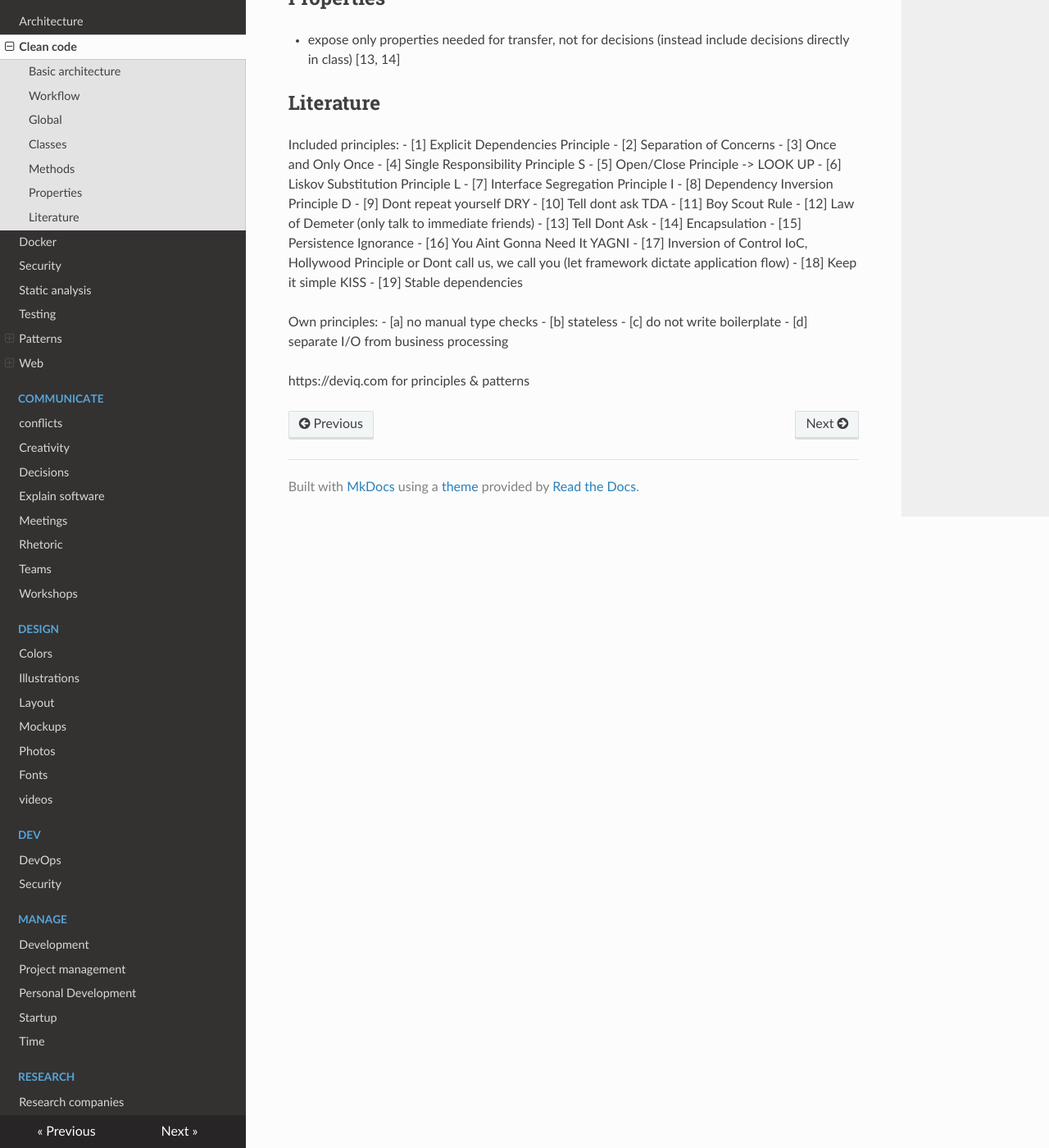
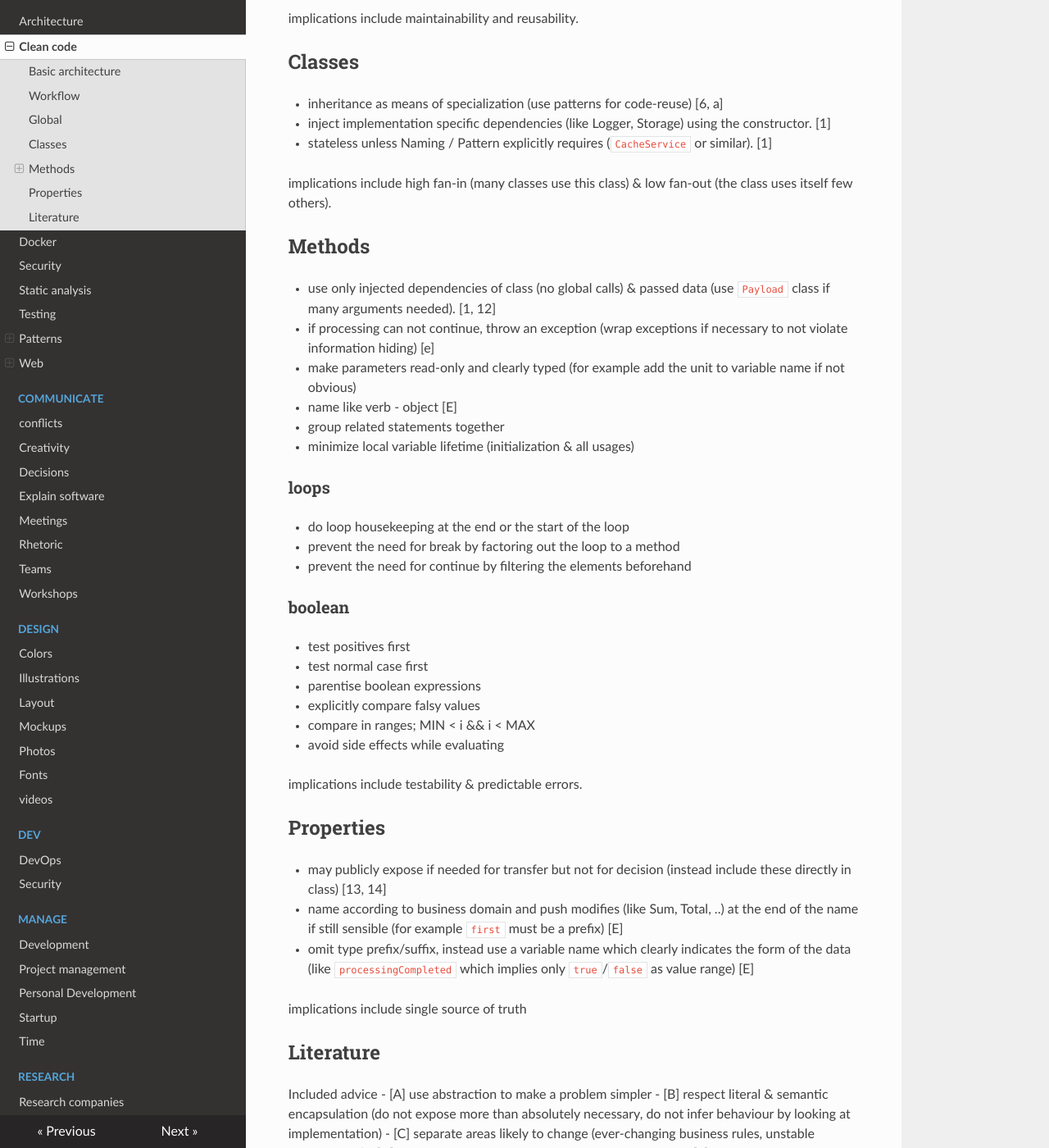
Before and after one commit to famoser/docs, an MkDocs documentation site: the page built from docs/code/clean_code.md, in a window 1280 px wide and 1400 px high, scrolled down 965 px. Shown: the whole window at 82% size. Built offline with MkDocs 1.6.1, drawn with Linux system fonts in a browser that asks for light colours; nearby versions of some CDN libraries; some of the changed text lies outside the part shown.

Commit message:
reading code complete

```diff
--- a/docs/code/clean_code.md
+++ b/docs/code/clean_code.md
@@ -1,4 +1,7 @@
 # Clean code
+
+The single most important guideline is each part of the software should have a single, minimal purpose.
+This leads to loops performing only a single thing, documents code by the name its method is given, prevents the need for global state and leads to a single source of truth.
 
 ## Basic architecture
 
@@ -11,28 +14,73 @@
 
 - Continuously refactor when implementing new functionality [11, 18, c]
 - Be humble (dont fight tools/framework/business/team) [16, 17, 18]
+- Use the best tools available (IDE) and execute its optimization suggestions (remove unused, simplify statements)
+- Reuse libraries, patterns, workflows, ... []
+- Do not assume behaviour that is not documented in the interface [C]
+
+implications include consistent development speed & integration of all good ideas.
 
 ## Global
 
-- single minimal purpose [2, 3, 7, 9, 14]
-- same level of abstraction [2, 3, 4, 7, 8, 12]
+- single minimal purpose (fewer than 7 local variables, properties, methods, ...) [2, 3, 7, 9, 14]
+- use shortest name possible (for example do not repeat part of the namespace in class names) [A]
+- use same level of abstraction together [2, 3, 4, 7, 8, 12]
 - higher level of abstraction uses next lower (never the other way) [8, 19, b]
+- the level of abstraction hides details of implementation [A, B]
+- separate areas likely to change [C]
+
+implications include maintainability and reusability.
 
 ## Classes
 
 - inheritance as means of specialization (use patterns for code-reuse) [6, a]
 - inject implementation specific dependencies (like Logger, Storage) using the constructor. [1]
-- no state unless Naming / Pattern explicitly requires (`CacheService` or similar). [1]
+- stateless unless Naming / Pattern explicitly requires (`CacheService` or similar). [1]
+
+implications include high fan-in (many classes use this class) & low fan-out (the class uses itself few others).
 
 ## Methods
 
 - use only injected dependencies of class (no global calls) & passed data (use `Payload` class if many arguments needed). [1, 12]
+- if processing can not continue, throw an exception (wrap exceptions if necessary to not violate information hiding) [e]
+- make parameters read-only and clearly typed (for example add the unit to variable name if not obvious)
+- name like verb - object [E]
+- group related statements together
+- minimize local variable lifetime (initialization & all usages)
+
+### loops
+
+- do loop housekeeping at the end or the start of the loop
+- prevent the need for break by factoring out the loop to a method
+- prevent the need for continue by filtering the elements beforehand
+
+### boolean
+
+- test positives first
+- test normal case first
+- parentise boolean expressions
+- explicitly compare falsy values
+- compare in ranges; MIN < i && i < MAX
+- avoid side effects while evaluating
+
+implications include testability & predictable errors.
 
 ## Properties
 
-- expose only properties needed for transfer, not for decisions (instead include decisions directly in class) [13, 14]
+- may publicly expose if needed for transfer but not for decision (instead include these directly in class) [13, 14]
+- name according to business domain and push modifies (like Sum, Total, ..) at the end of the name if still sensible (for example `first` must be a prefix) [E]
+- omit type prefix/suffix, instead use a variable name which clearly indicates the form of the data (like `processingCompleted` which implies only `true`/`false` as value range) [E]
+
+implications include single source of truth
 
 ## Literature
+
+Included advice
+- [A] use abstraction to make a problem simpler
+- [B] respect literal & semantic encapsulation (do not expose more than absolutely necessary, do not infer behaviour by looking at implementation)
+- [C] separate areas likely to change (ever-changing business rules, unstable environment)
+- [D] use patterns to quickly communicate design ideas
+- [E] adopt consistency conventions
 
 Included principles:
 - [1] Explicit Dependencies Principle
@@ -60,5 +108,6 @@
 - [b] stateless
 - [c] do not write boilerplate
 - [d] separate I/O from business processing
+- [e] do not hide errors
 
 https://deviq.com for principles & patterns
```
Also changed, not shown: docs/code/architecture.md (+32 -7 lines), docs/communicate/conflicts.md (+1 -1 lines), docs/communicate/explain_software.md (+12 -0 lines), docs/communicate/teams.md (+4 -0 lines), docs/design/illustrations.md (+1 -0 lines).
